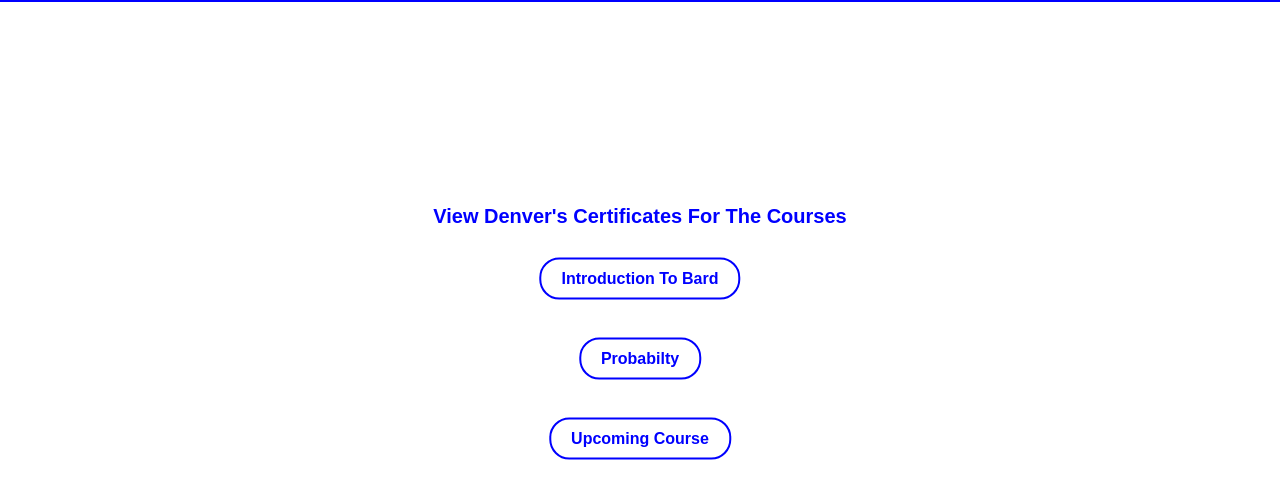
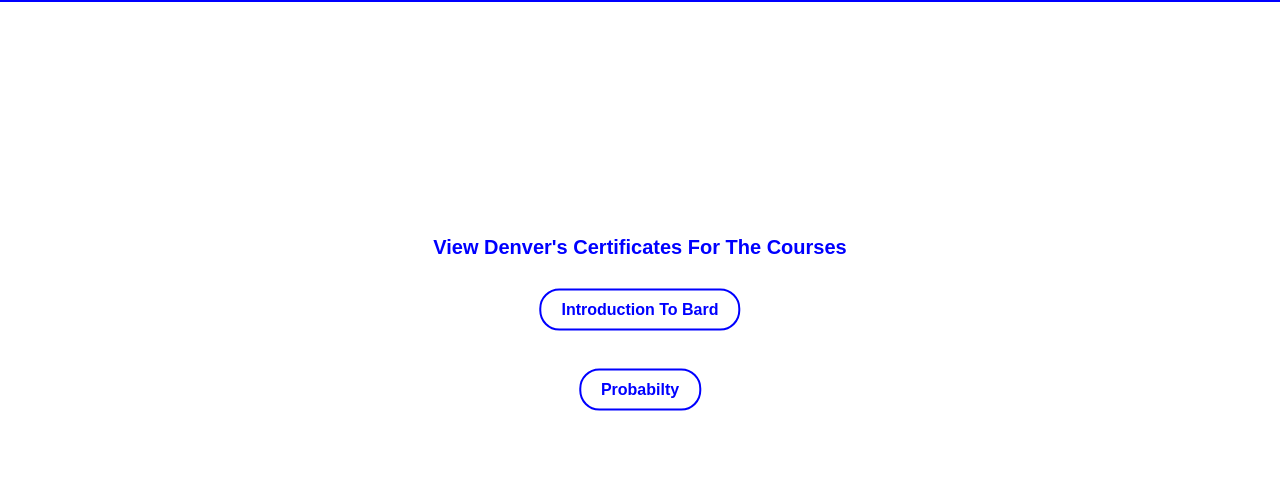
Before and after one commit to Denver-Dude/greatlearning-courses, a plain HTML site: page index.html in a window 1280 px wide. Shown: the part 73-572 px from the top of the page. Drawn offline with Linux system fonts and the light colour scheme.

Commit message:
Update index.html

```diff
--- a/index.html
+++ b/index.html
@@ -67,7 +67,6 @@
         <p>View Denver's Certificates For The Courses</p>
         <a href="https://verify.mygreatlearning.com/ECVNJEMH" class="button">Introduction To Bard</a><br><br>
         <a href="https://verify.mygreatlearning.com/UBJDXNFU" class="button">Probabilty</a><br><br>
-        <a href="https://example.com" class="button">Upcoming Course</a>
     </div>
 
 
```
